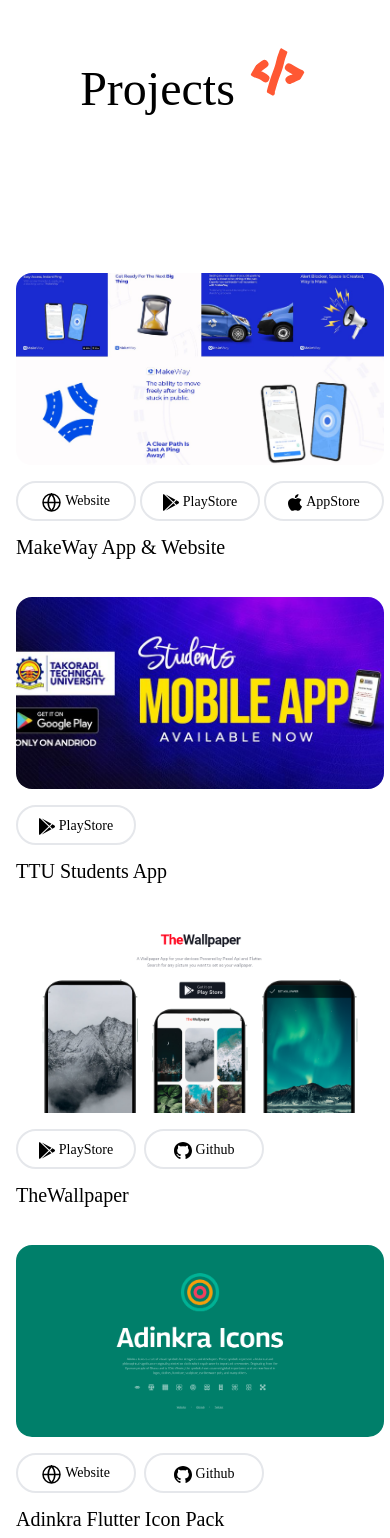
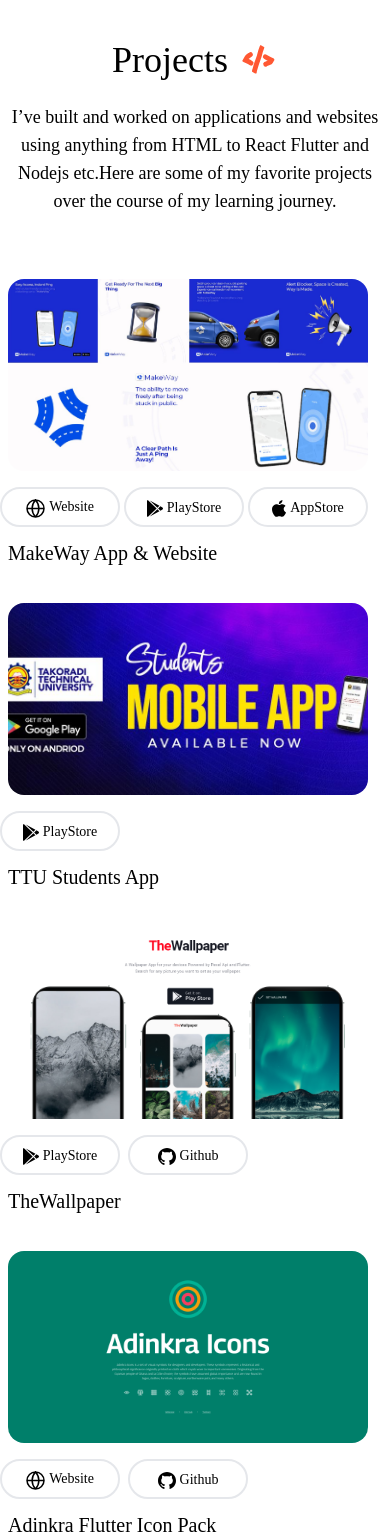
Before and after one commit to 4eug/Old-Portfolio, a Next.js app: page /projects in a window 390 px wide. Shown: the part 90-1628 px from the top of the page. Built offline with nearby package versions, Linux system fonts and the light colour scheme.

Commit message:
Altering

```diff
--- a/components/Projects/Projects.jsx
+++ b/components/Projects/Projects.jsx
@@ -35,18 +35,25 @@ const fadeInUp = {
 
 const Projects = () => {
   return (
-    <motion.section initial='initial' animate='animate' exit={{ opacity: 0 }} className="pt-16 md:pt-28">
+    <motion.section initial='initial' animate='animate' exit={{ opacity: 0 }} className="pt-8 md:pt-20">
         <div variants={fadeInUp} className="text-center flex gap-3 justify-center">
-          <h6 className="mt-8 text-5xl">Projects</h6>
-          <img className="object-center " src="/Code.svg" alt="/" />
+          <h6 className="mt-8 text-[36px] md:text-[50px]">Projects</h6>
+          <img className="mt-10 md:mt-12 h-[38px] w-[38px] md:h-[45px] md:w-[45px]" src="/Code.svg" alt="/" />
         </div>
-        <div className="mt-24 px-4 py-16 md:ml-24  sm:max-w-xl md:max-w-full lg:max-w-screen-xl xl:max-w-screen-2xl 2xl:m-auto md:px-24 lg:px-8 lg:py-20">
+        <div className="flex justify-center items-center">
+          <p className='mt-4 text-center text-lg max-w-2xl'>
+          I’ve built and worked on applications and websites
+            using anything from HTML to React Flutter and Nodejs etc.Here are some
+            of my favorite projects over the course of my learning journey.
+              </p>
+          </div>
+        <div className="py-16 md:ml-24 sm:max-w-xl md:max-w-full lg:max-w-screen-xl xl:max-w-screen-2xl 2xl:m-auto md:px-24 lg:px-8 lg:py-20">
         <div className="grid gap-10 row-gap-5 mb-8 lg:grid-cols-3 sm:grid-cols-2">
 
             <div className="flex flex-col h-full">
               <img
                 src="/MakeWay.jpeg"
-                className="object-cover w-full h-48 rounded-2xl"
+                className="object-cover w-[360px] ml-2 md:ml-auto md:w-full h-48 rounded-2xl"
                 alt=""
               />
               <div className="">
@@ -56,7 +63,7 @@ const Projects = () => {
                      <PlaystoreBtn href="https://play.google.com/store/apps/details?id=com.jebo.makeway"/>
                       <AppstoreBtn href="https://apps.apple.com/app/makeway-app/id1592269187"/>
                     </div>
-                  <h2 className="mt-4 text-xl leading-5">
+                  <h2 className="mt-4 text-xl leading-5 ml-2 md:ml-auto">
                   MakeWay App & Website
                   </h2>
                 </div>
@@ -67,7 +74,7 @@ const Projects = () => {
             <div className="flex flex-col h-full">
               <img
                 src="/TTU StudentsApp.jpg"
-                className="object-cover w-full h-48 rounded-2xl"
+                className="object-cover w-[360px] ml-2 md:ml-auto md:w-full h-48 rounded-2xl"
                 alt=""
               />
               <div className="">
@@ -75,7 +82,7 @@ const Projects = () => {
                     <div className="flex gap-2 lg:grid-cols-3">
                       <PlaystoreBtn href="https://play.google.com/store/apps/details?id=com.tpconnect.ttuportal"/>
                     </div>
-                  <h2 className="mt-4 text-xl leading-5">
+                  <h2 className="mt-4 text-xl leading-5 ml-2 md:ml-auto">
                   TTU Students App
                   </h2>
                 </div>
@@ -85,7 +92,7 @@ const Projects = () => {
             <div className="flex flex-col h-full">
               <img
                 src="/TheWallpaper.png"
-                className="object-cover w-full h-48 rounded-2xl"
+                className="object-cover w-[360px] ml-2 md:ml-auto md:w-full h-48 rounded-2xl"
                 alt=""
               />
               <div className="">
@@ -94,7 +101,7 @@ const Projects = () => {
                       <PlaystoreBtn href="https://play.google.com/store/apps/details?id=com.eugenedebrah.thewallpaper"/>
                       <GithubBtn href="https://github.com/4eug/TheWallpaper-App"/>
                     </div>
-                  <h2 className="mt-4 text-xl leading-5">
+                  <h2 className="mt-4 text-xl leading-5 ml-2 md:ml-auto">
                   TheWallpaper
                   </h2>
                 </div>
@@ -104,7 +111,7 @@ const Projects = () => {
             <div className="flex flex-col h-full">
               <img
                 src="/AdinkraIcons.png"
-                className="object-cover w-full h-48 rounded-2xl "
+                className="object-cover w-[360px] ml-2 md:ml-auto md:w-full h-48 rounded-2xl "
                 alt=""
               />
               <div className="">
@@ -113,7 +120,7 @@ const Projects = () => {
                       <WebsiteBtn href="https://pub.dev/packages/adinkra_icons"/>
                       <GithubBtn href="https://github.com/4eug/adinkra-icons-flutter"/>
                     </div>
-                  <h2 className="mt-4 text-xl leading-5">
+                  <h2 className="mt-4 text-xl leading-5 ml-2 md:ml-auto">
                   Adinkra Flutter Icon Pack
                   </h2>
                 </div>
@@ -123,7 +130,7 @@ const Projects = () => {
             <div className="flex flex-col h-full">
               <img
                 src="/Obodai.png"
-                className="object-cover w-full h-48 rounded-2xl"
+                className="object-cover w-[360px] ml-2 md:ml-auto md:w-full h-48 rounded-2xl"
                 alt=""
               />
               <div className="">
@@ -131,7 +138,7 @@ const Projects = () => {
                     <div className="flex gap-2 lg:grid-cols-3">
                     <WebsiteBtn href=""/>
                     </div>
-                  <h2 className="mt-4 text-xl leading-5">
+                  <h2 className="mt-4 text-xl leading-5 ml-2 md:ml-auto">
                   Obodai’s Website
                   </h2>
                 </div>
@@ -141,7 +148,7 @@ const Projects = () => {
             <div className="flex flex-col h-full">
               <img
                 src=""
-                className="object-cover w-full h-48 rounded-2xl"
+                className="object-cover w-[360px] ml-2 md:ml-auto md:w-full h-48 rounded-2xl"
                 alt=""
               />
               <div className="">
@@ -149,7 +156,43 @@ const Projects = () => {
                     <div className="flex gap-2 lg:grid-cols-3">
                    <WebsiteBtn href="https://famtechnologiesgh.com/"/>
                     </div>
-                  <h2 className="mt-4 text-xl leading-5">
+                  <h2 className="mt-4 text-xl leading-5 ml-2 md:ml-auto">
+                  FamTech Website
+                  </h2>
+                </div>
+              </div>
+            </div>
+
+            <div className="flex flex-col h-full">
+              <img
+                src=""
+                className="object-cover w-[360px] ml-2 md:ml-auto md:w-full h-48 rounded-2xl"
+                alt=""
+              />
+              <div className="">
+                <div className="pt-4">
+                    <div className="flex gap-2 lg:grid-cols-3">
+                   <WebsiteBtn href="https://famtechnologiesgh.com/"/>
+                    </div>
+                  <h2 className="mt-4 text-xl leading-5 ml-2 md:ml-auto">
+                  FamTech Website
+                  </h2>
+                </div>
+              </div>
+            </div>
+
+            <div className="flex flex-col h-full">
+              <img
+                src=""
+                className="object-cover w-[360px] ml-2 md:ml-auto md:w-full h-48 rounded-2xl"
+                alt=""
+              />
+              <div className="">
+                <div className="pt-4">
+                    <div className="flex gap-2 lg:grid-cols-3">
+                   <WebsiteBtn href="https://famtechnologiesgh.com/"/>
+                    </div>
+                  <h2 className="mt-4 text-xl leading-5 ml-2 md:ml-auto">
                   FamTech Website
                   </h2>
                 </div>
```
